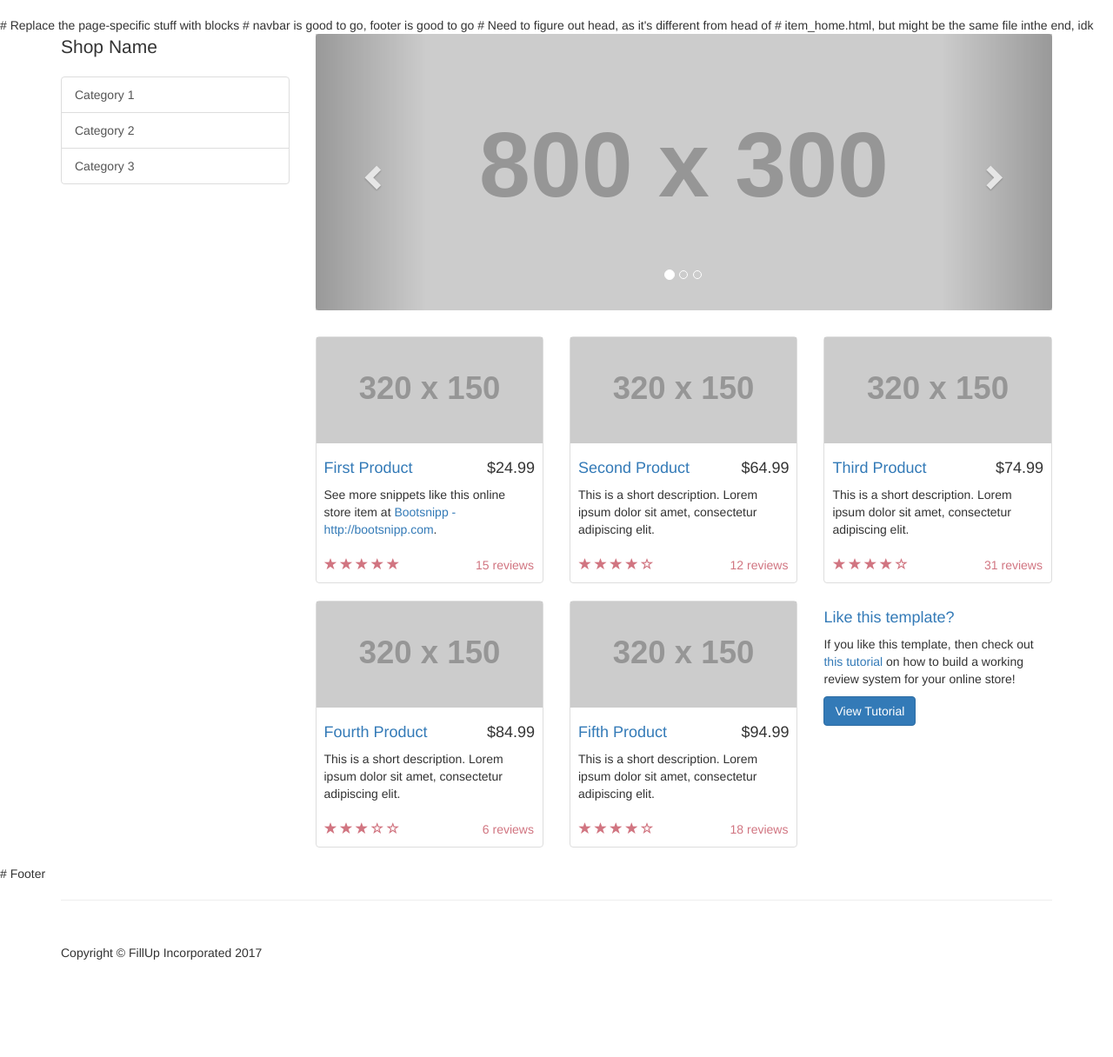
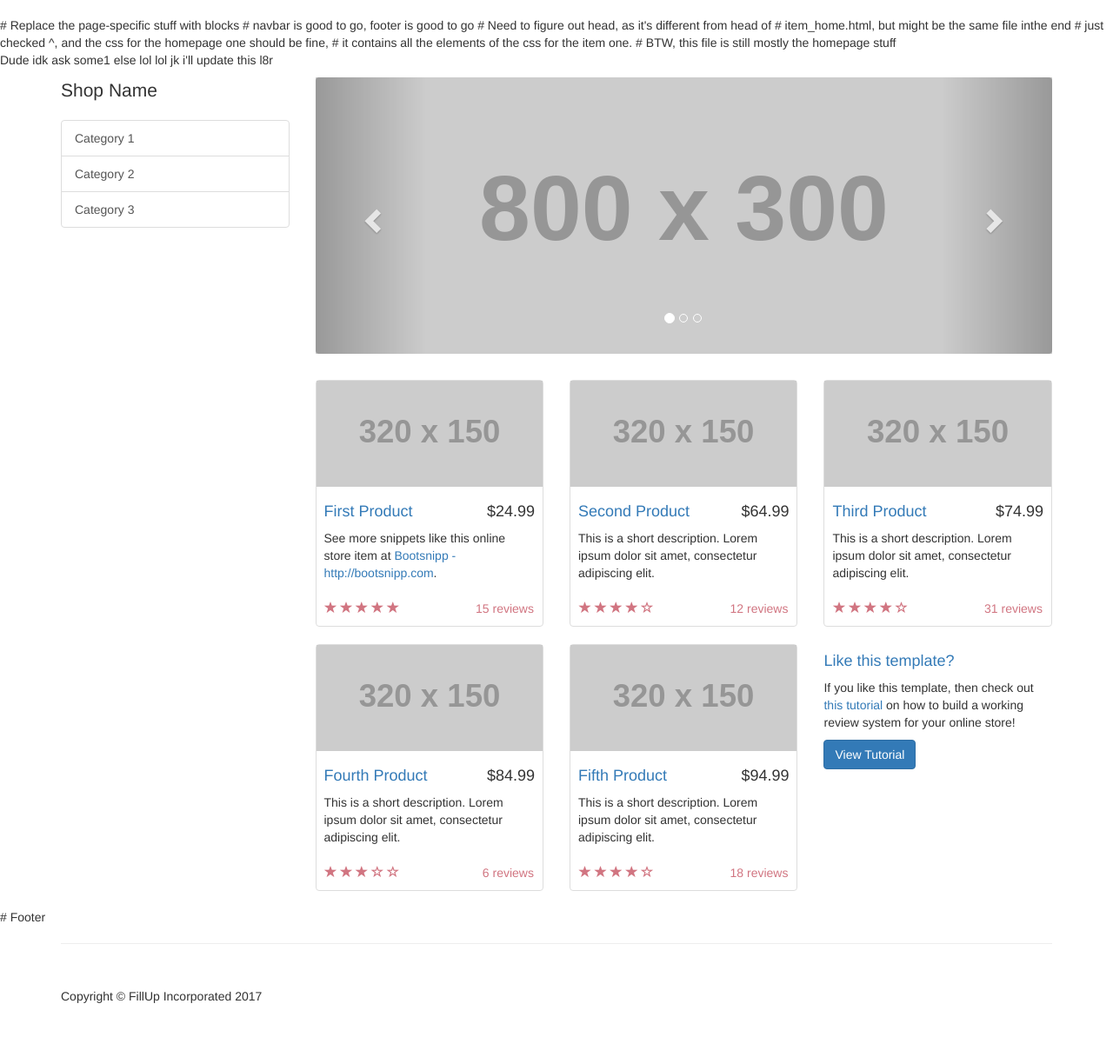
Before and after one commit to jhwang73/opda_website, a Django app: page /about/ in a window 1280 px wide. Shown: the part 51-1267 px from the top of the page at 87% size. Before the commit the page ends 1155 px from the top, so only its background shows below. Run offline with Django 3.2, Linux system fonts and the light colour scheme; grey boxes labelled with a size stand in for pictures from a placeholder-image service; some libraries are stand-ins or nearby versions.

Commit message:
made a few edits on templates, added some more comments

```diff
--- a/profiles/templates/base.html
+++ b/profiles/templates/base.html
@@ -1,7 +1,10 @@
 # Replace the page-specific stuff with blocks
 # navbar is good to go, footer is good to go
 # Need to figure out head, as it's different from head of
-# item_home.html, but might be the same file inthe end, idk
+# item_home.html, but might be the same file inthe end
+# just checked ^, and the css for the homepage one should be fine,
+# it contains all the elements of the css for the item one.
+# BTW, this file is still mostly the homepage stuff
 
 {% load staticfiles %}
 
@@ -38,6 +41,9 @@
 
 
     {% include 'navbar.html' %}
+
+    {% block content %}
+    {% endblock %}
 
     <!-- Page Content -->
     <div class="container">
--- /dev/null
+++ b/profiles/templates/home.html
@@ -0,0 +1,4 @@
+{% extends 'base.html' %}
+
+{% block content %}
+{% endblock %}
```
